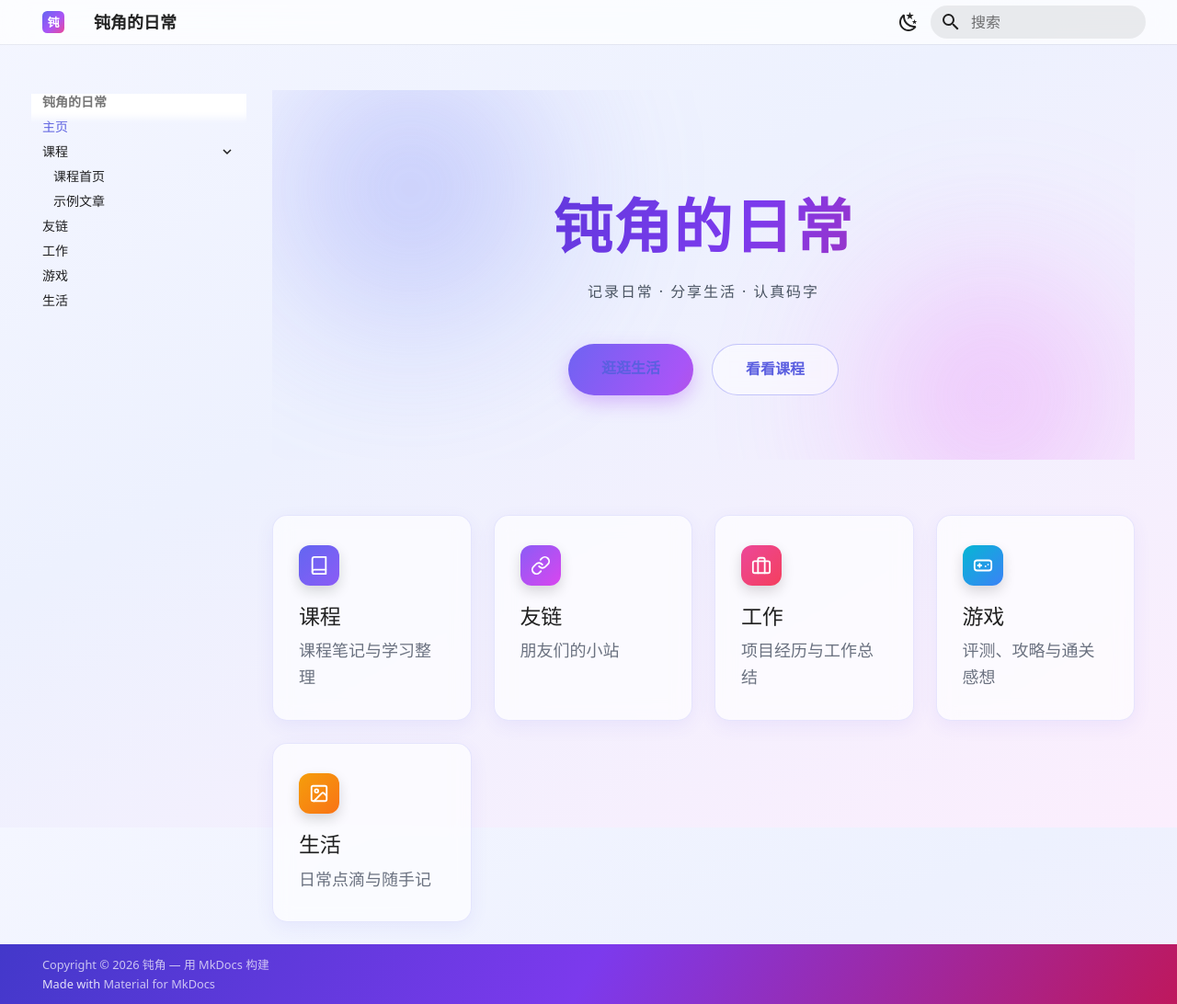
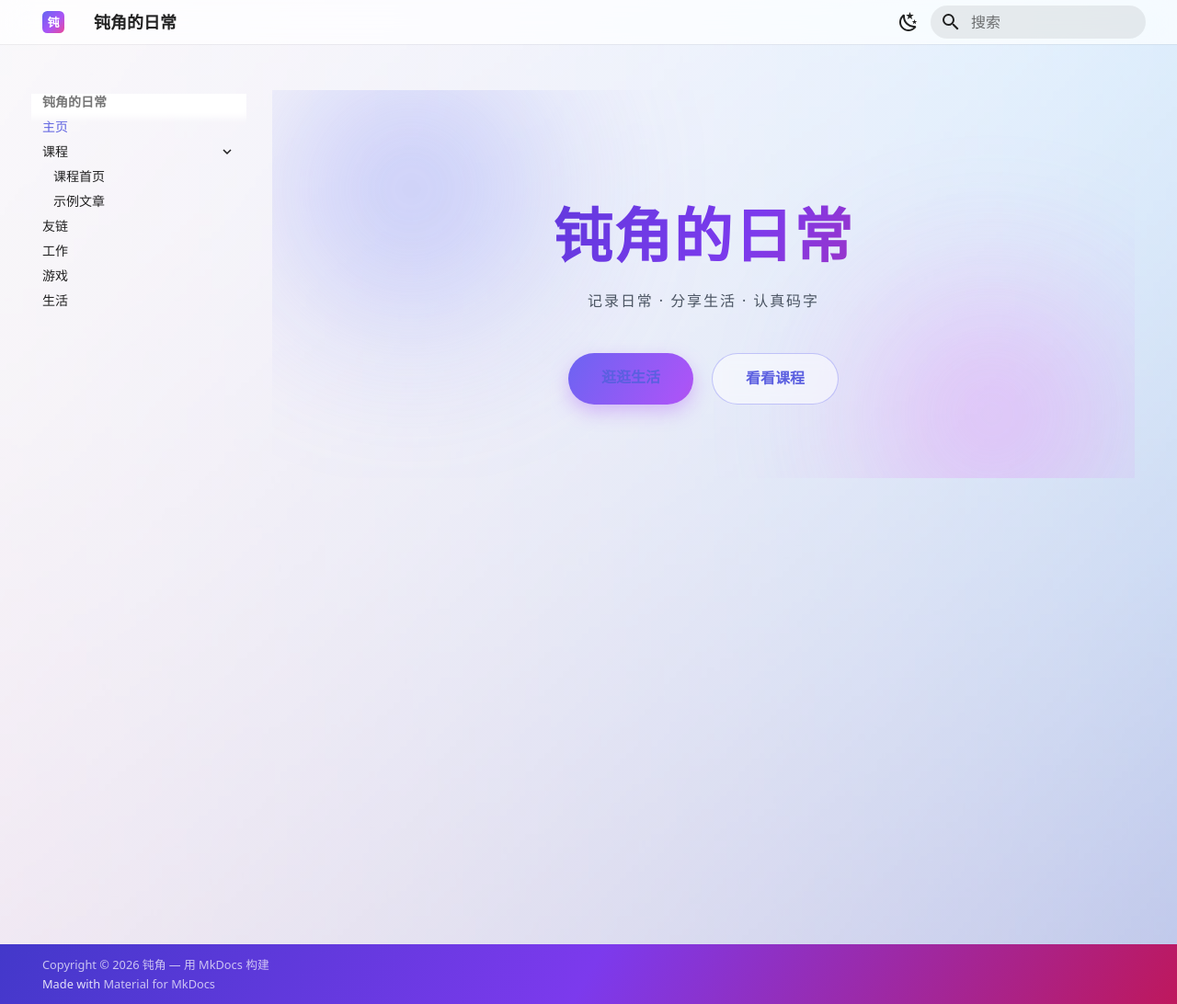
Before and after one commit to WYCwyc0508/WYCwyc0508.github.io, an MkDocs documentation site: the page built from docs/index.md, in a window 1280 px wide and 1092 px high. Shown: the whole window at 92% size. Built offline with MkDocs 1.6.1 and Material for MkDocs 9.7.7, drawn with Linux system fonts in a browser that asks for light colours.

Commit message:
style: full-page background image, remove homepage section cards

```diff
--- a/docs/assets/stylesheets/extra.css
+++ b/docs/assets/stylesheets/extra.css
@@ -1,11 +1,14 @@
 body {
   font-family: "PingFang SC", "Hiragino Sans GB", "Microsoft YaHei", "Noto Sans SC", "Source Han Sans SC", system-ui, -apple-system, sans-serif;
-  background: linear-gradient(150deg, #f4f6ff 0%, #edf1fe 40%, #fbeefd 100%);
-  background-attachment: fixed;
+  background:
+    linear-gradient(rgba(246, 248, 255, 0.62), rgba(246, 248, 255, 0.62)),
+    url("../images/bg.jpg") center / cover no-repeat fixed;
 }
 
 [data-md-color-scheme="slate"] body {
-  background: linear-gradient(150deg, #10131a 0%, #14182a 40%, #191226 100%);
+  background:
+    linear-gradient(rgba(13, 16, 26, 0.86), rgba(13, 16, 26, 0.86)),
+    url("../images/bg.jpg") center / cover no-repeat fixed;
 }
 
 ::selection {
@@ -132,7 +135,7 @@ body {
   position: relative;
   overflow: hidden;
   text-align: center;
-  padding: 5.5rem 0 3.5rem;
+  padding: 6rem 0 4rem;
 }
 
 .hero-blob {
@@ -249,93 +252,6 @@ body {
 @keyframes gradientShift {
   0%, 100% { background-position: 0% 50%; }
   50% { background-position: 100% 50%; }
-}
-
-.section-cards {
-  position: relative;
-  z-index: 1;
-  display: grid;
-  grid-template-columns: repeat(auto-fit, minmax(200px, 1fr));
-  gap: 1.2rem;
-  margin: 3rem 0 1rem;
-}
-
-.section-card {
-  display: block;
-  padding: 1.6rem 1.4rem;
-  border-radius: 16px;
-  background: rgba(255, 255, 255, 0.66);
-  border: 1px solid rgba(99, 102, 241, 0.14);
-  box-shadow: 0 6px 20px rgba(79, 70, 229, 0.07);
-  backdrop-filter: blur(10px);
-  transition: transform 0.25s ease, box-shadow 0.25s ease;
-  text-decoration: none !important;
-}
-
-.section-card:hover {
-  transform: translateY(-5px);
-  box-shadow: 0 14px 32px rgba(79, 70, 229, 0.16);
-}
-
-[data-md-color-scheme="slate"] .section-card {
-  background: rgba(255, 255, 255, 0.07);
-  border-color: rgba(255, 255, 255, 0.14);
-}
-
-.section-card h3 {
-  margin: 0.8rem 0 0.3rem;
-  font-size: 1.15rem;
-  color: var(--md-default-fg-color);
-}
-
-.section-card p {
-  margin: 0;
-  color: #6b7280;
-  font-size: 0.9rem;
-}
-
-[data-md-color-scheme="slate"] .section-card p {
-  color: #aeb6cc;
-}
-
-[data-md-color-scheme="slate"] .section-card h3 {
-  color: #eef1f8;
-}
-
-.section-card-icon {
-  width: 44px;
-  height: 44px;
-  border-radius: 12px;
-  display: flex;
-  align-items: center;
-  justify-content: center;
-  color: #fff;
-  box-shadow: 0 6px 14px rgba(0, 0, 0, 0.15);
-}
-
-.section-card-icon svg {
-  width: 22px;
-  height: 22px;
-}
-
-.card-indigo {
-  background: linear-gradient(135deg, #6366f1, #8b5cf6);
-}
-
-.card-violet {
-  background: linear-gradient(135deg, #8b5cf6, #d946ef);
-}
-
-.card-pink {
-  background: linear-gradient(135deg, #ec4899, #f43f5e);
-}
-
-.card-cyan {
-  background: linear-gradient(135deg, #06b6d4, #3b82f6);
-}
-
-.card-amber {
-  background: linear-gradient(135deg, #f59e0b, #f97316);
 }
 
 .error-page {
--- a/docs/index.md
+++ b/docs/index.md
@@ -14,41 +14,3 @@ hide:
     <a class="hero-btn hero-btn-ghost" href="course/">看看课程</a>
   </div>
 </div>
-
-<div class="section-cards">
-  <a class="section-card" href="course/">
-    <div class="section-card-icon card-indigo">
-      <svg viewBox="0 0 24 24" fill="none" stroke="currentColor" stroke-width="2" stroke-linecap="round" stroke-linejoin="round"><path d="M4 19.5A2.5 2.5 0 0 1 6.5 17H20"/><path d="M6.5 2H20v20H6.5A2.5 2.5 0 0 1 4 19.5v-15A2.5 2.5 0 0 1 6.5 2z"/></svg>
-    </div>
-    <h3>课程</h3>
-    <p>课程笔记与学习整理</p>
-  </a>
-  <a class="section-card" href="friends/">
-    <div class="section-card-icon card-violet">
-      <svg viewBox="0 0 24 24" fill="none" stroke="currentColor" stroke-width="2" stroke-linecap="round" stroke-linejoin="round"><path d="M10 13a5 5 0 0 0 7.54.54l3-3a5 5 0 0 0-7.07-7.07l-1.72 1.71"/><path d="M14 11a5 5 0 0 0-7.54-.54l-3 3a5 5 0 0 0 7.07 7.07l1.71-1.71"/></svg>
-    </div>
-    <h3>友链</h3>
-    <p>朋友们的小站</p>
-  </a>
-  <a class="section-card" href="about/">
-    <div class="section-card-icon card-pink">
-      <svg viewBox="0 0 24 24" fill="none" stroke="currentColor" stroke-width="2" stroke-linecap="round" stroke-linejoin="round"><rect x="2" y="7" width="20" height="14" rx="2"/><path d="M16 21V5a2 2 0 0 0-2-2h-4a2 2 0 0 0-2 2v16"/></svg>
-    </div>
-    <h3>工作</h3>
-    <p>项目经历与工作总结</p>
-  </a>
-  <a class="section-card" href="game/">
-    <div class="section-card-icon card-cyan">
-      <svg viewBox="0 0 24 24" fill="none" stroke="currentColor" stroke-width="2" stroke-linecap="round" stroke-linejoin="round"><path d="M6 12h4"/><path d="M8 10v4"/><path d="M15 13h.01"/><path d="M18 11h.01"/><rect x="2" y="6" width="20" height="12" rx="3"/></svg>
-    </div>
-    <h3>游戏</h3>
-    <p>评测、攻略与通关感想</p>
-  </a>
-  <a class="section-card" href="life/">
-    <div class="section-card-icon card-amber">
-      <svg viewBox="0 0 24 24" fill="none" stroke="currentColor" stroke-width="2" stroke-linecap="round" stroke-linejoin="round"><rect x="3" y="3" width="18" height="18" rx="2"/><circle cx="9" cy="9" r="2"/><path d="M21 15l-3.09-3.09a2 2 0 0 0-2.82 0L6 21"/></svg>
-    </div>
-    <h3>生活</h3>
-    <p>日常点滴与随手记</p>
-  </a>
-</div>
```
Also changed, not shown: docs/assets/images/bg.jpg (added).
